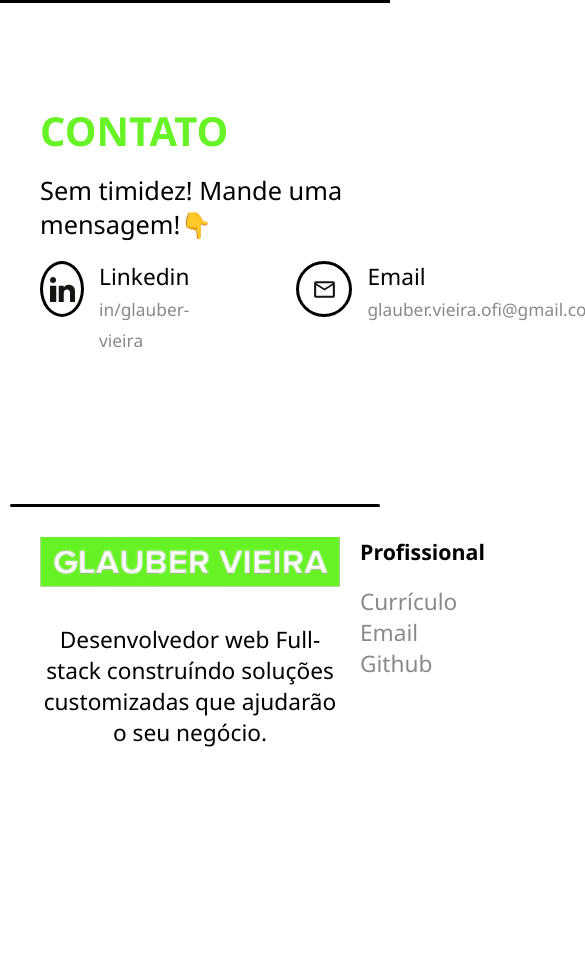
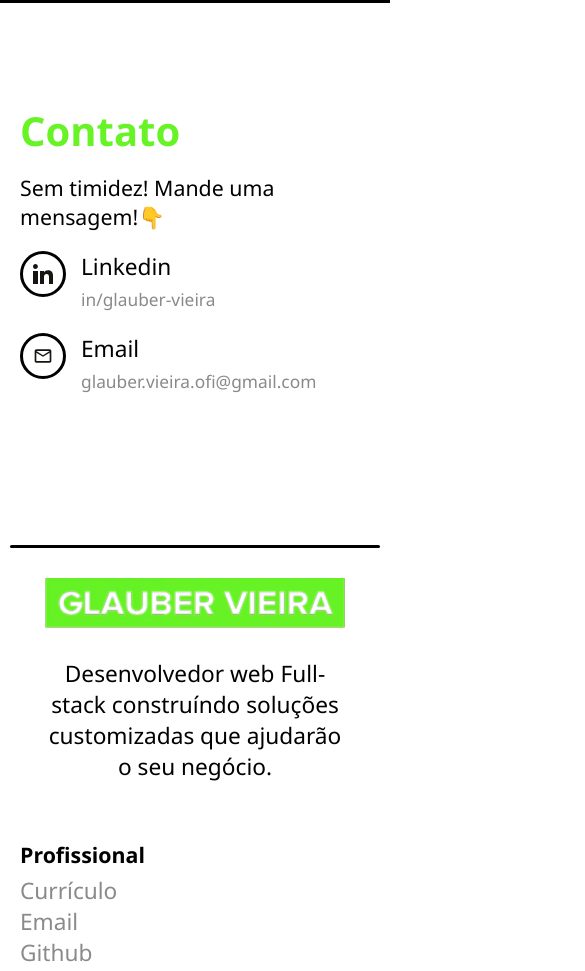
Before and after one commit to glauber-odev/portfolio, a plain HTML site: page index.html in a window 390 px wide. Shown: the part 4167-5138 px from the top of the page, 585 px wide, since content can reach past the window. Drawn offline with Linux system fonts and the light colour scheme.

Commit message:
add: last sections responsivity

```diff
--- a/assets/styles/header.css
+++ b/assets/styles/header.css
@@ -191,8 +191,8 @@ body {
   align-items: center;
 
   position: fixed;
-  right: 60px;
-  bottom: 60px;
+  right: 15px;
+  bottom: 15px;
   visibility: hidden;
 
   transition: 0.2s ease-in-out;
--- a/assets/styles/style.css
+++ b/assets/styles/style.css
@@ -935,6 +935,47 @@ box-shadow: 0;
 .contact__output__email__infos {
   margin-left: 15px;
 }
+
+/* RESPONSIVIDADE */
+@media (max-width: 450px) {
+
+  .contanct__title {
+    margin-left: 20px;
+  }
+
+  .contanct__subtitle {
+    margin-left: 20px;
+    font-size: 16pt;
+  }
+
+
+  .contact__output {
+    display: block;
+    margin-left: 20px;
+  }
+
+  .contact__output img {
+    height: 20px;
+  }
+
+  .contact__output__linkedin__infos__image {
+    height: 40px;
+    width: 40px;
+  }
+
+  .contact__output__email__image {
+    margin-left: 0px;
+    height: 40px;
+    width: 40px;
+
+  }
+
+  .contact__output__email {
+    margin-top: 20px;
+    margin-left: 0px;
+  }
+
+}
 /* FIM DOBRA CONTATOS */
 
 
@@ -959,12 +1000,12 @@ box-shadow: 0;
   margin-bottom: 100px;
 }
 
-.footeer__branding {
+.footer__branding {
   margin-left: 40px;
   width: 400px;
 }
 
-.footeer__branding img {
+.footer__branding img {
  height: 50px;
  width: 300px;
 }
@@ -1017,4 +1058,37 @@ box-shadow: 0;
   font-weight: 700;
 }
 
+/* RESPONSIVIDADE */
+@media (max-width: 450px){
+  .footer__wrapper {
+    display: block;
+    margin-bottom: 80px;
+  }
+
+  .footer__branding {
+    width: 100%;
+    margin-left: 0;
+    display: flex;
+    justify-content: center;
+    align-items: center;
+    flex-direction: column;
+
+  }
+
+  .footer__links {
+    margin-top: 58px;
+    display: block;
+  }
+
+  .footer__links h2 {
+    margin-top: 20px;
+    margin-bottom: 6px;
+  }
+
+  .footer__copyright-paragraph {
+    font-size: 6pt;
+  }
+
+}
+
 /* FIM DOBRA FOOTER */
--- a/index.html
+++ b/index.html
@@ -530,7 +530,7 @@
     <!-- INICIO DOBRA CONTATOS -->
     <!-- call to action -->
      <section class="contact__container" id="contatos">
-      <h1 class="contanct__title">CONTATO</h1>
+      <h1 class="contanct__title">Contato</h1>
       <h2 class="contanct__subtitle">Sem timidez! Mande uma mensagem!👇</h2>
       <div class="contact__output">
         <div class="contact__output__linkedin">
@@ -575,7 +575,7 @@
       <footer class="footer__container">
         <hr class="footer__line"/>
         <div class="footer__wrapper">
-          <div class="footeer__branding">
+          <div class="footer__branding">
             <img
             src="assets/images/logos/glauber_vieira_logo.png"
             alt="Glauber Vieira"
```
